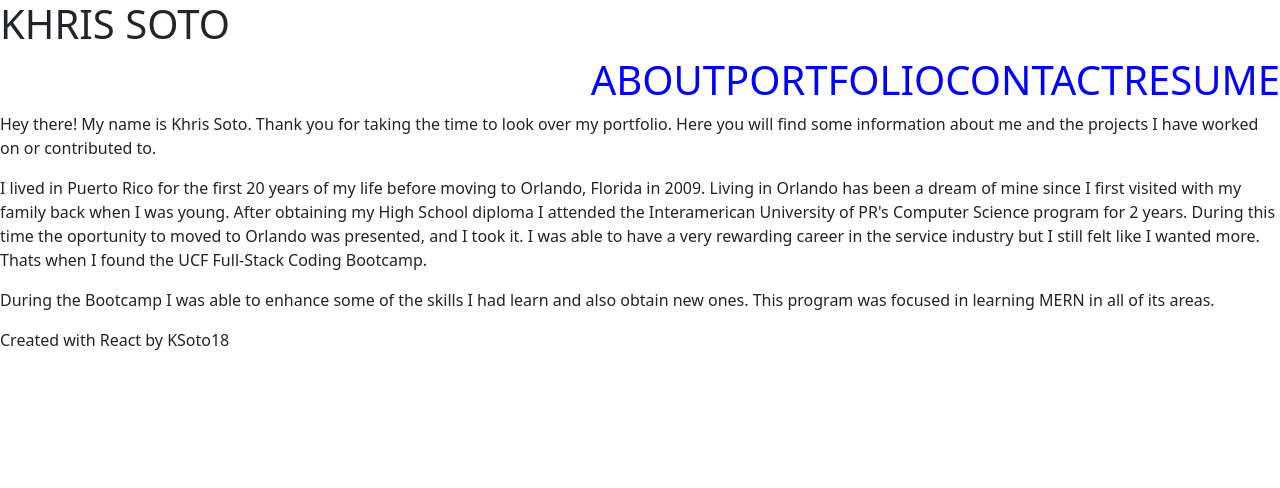
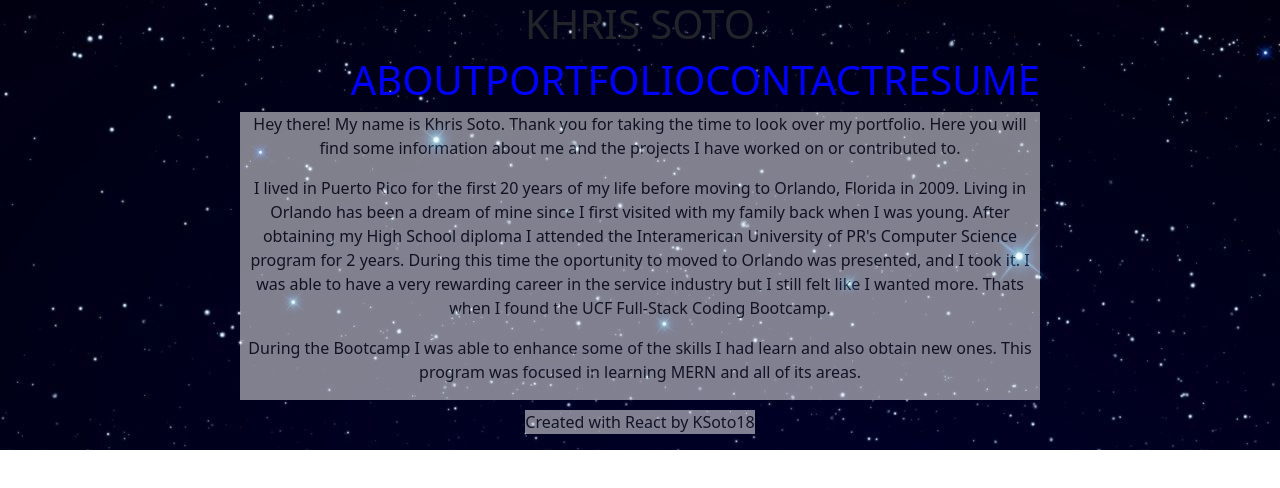
Before and after one commit to KSoto18/Portfolio-React, a React (Create React App) app: page / in a window 1280 px wide. Shown: the top 488 px of the page. Built offline with nearby package versions, Linux system fonts and the light colour scheme.

Commit message:
added Css styleing

```diff
--- /dev/null
+++ b/src/App.css
@@ -0,0 +1,6 @@
+.background {
+    display:flex;
+    flex-direction: column;
+    align-items: center;
+    background-image: url(./assets/starryBackground.jpg);
+}
--- a/src/App.js
+++ b/src/App.js
@@ -1,6 +1,7 @@
 import React, { useState } from 'react';
 
 import '../node_modules/bootstrap/dist/css/bootstrap.min.css'
+import '../src/App.css'
 
 import Body from './pages/Body';
 import Header from './components/Header';
@@ -10,13 +11,13 @@ import Footer from './components/Footer';
 function App() {
   return (
 
-    <div>
+    <div className='background'>
 
       <div>
         <Header />
       </div>
 
-      <div>
+      <div style={{}}>
         <Body />
       </div>
 
--- a/src/components/About/index.jsx
+++ b/src/components/About/index.jsx
@@ -1,14 +1,16 @@
 import React from 'react';
+
+import './styles.css';
 
 const About = () => {
     return (
-        <div>
+        <div className='aboutContainer' style={{width: "800px", textAlign: "center"}}>
 
            <p> Hey there! My name is Khris Soto. Thank you for taking the time to look over my portfolio. Here you will find some information about me and the projects I have worked on or contributed to.</p>
 
             <p>I lived in Puerto Rico for the first 20 years of my life before moving to Orlando, Florida in 2009. Living in Orlando has been a dream of mine since I first visited with my family back when I was young. After obtaining my High School diploma I attended the Interamerican University of PR's Computer Science program for 2 years. During this time the oportunity to moved to Orlando was presented, and I took it. I was able to have a very rewarding career in the service industry but I still felt like I wanted more. Thats when I found the UCF Full-Stack Coding Bootcamp.</p>
 
-           <p>During the Bootcamp I was able to enhance some of the skills I had learn and also obtain new ones. This program was focused in learning MERN in all of its areas.</p>
+           <p>During the Bootcamp I was able to enhance some of the skills I had learn and also obtain new ones. This program was focused in learning MERN and all of its areas.</p>
 
         </div>
     );
--- /dev/null
+++ b/src/components/About/styles.css
@@ -0,0 +1,7 @@
+.aboutContainer {
+    display: flex;
+    flex-direction: column;
+    background-color: white;
+    opacity: 0.5;
+
+}
--- a/src/components/Footer/index.jsx
+++ b/src/components/Footer/index.jsx
@@ -1,10 +1,12 @@
 import React from 'react';
+
+import './styles.css';
 
 const Footer = () => {
 
     return (
 
-        <div>
+        <div className='footer-location'>
 
             <p>Created with React by KSoto18</p>
 
--- /dev/null
+++ b/src/components/Footer/styles.css
@@ -0,0 +1,6 @@
+.footer-location{
+    margin: 10px;
+    background-color: white;
+    opacity: 0.5;
+
+}
--- a/src/components/Nav/styles.css
+++ b/src/components/Nav/styles.css
@@ -1,3 +1,6 @@
+
+
+
 .links {
     color: blue;
 }
```
Also changed, not shown: src/assets/starryBackground.jpg (added).
